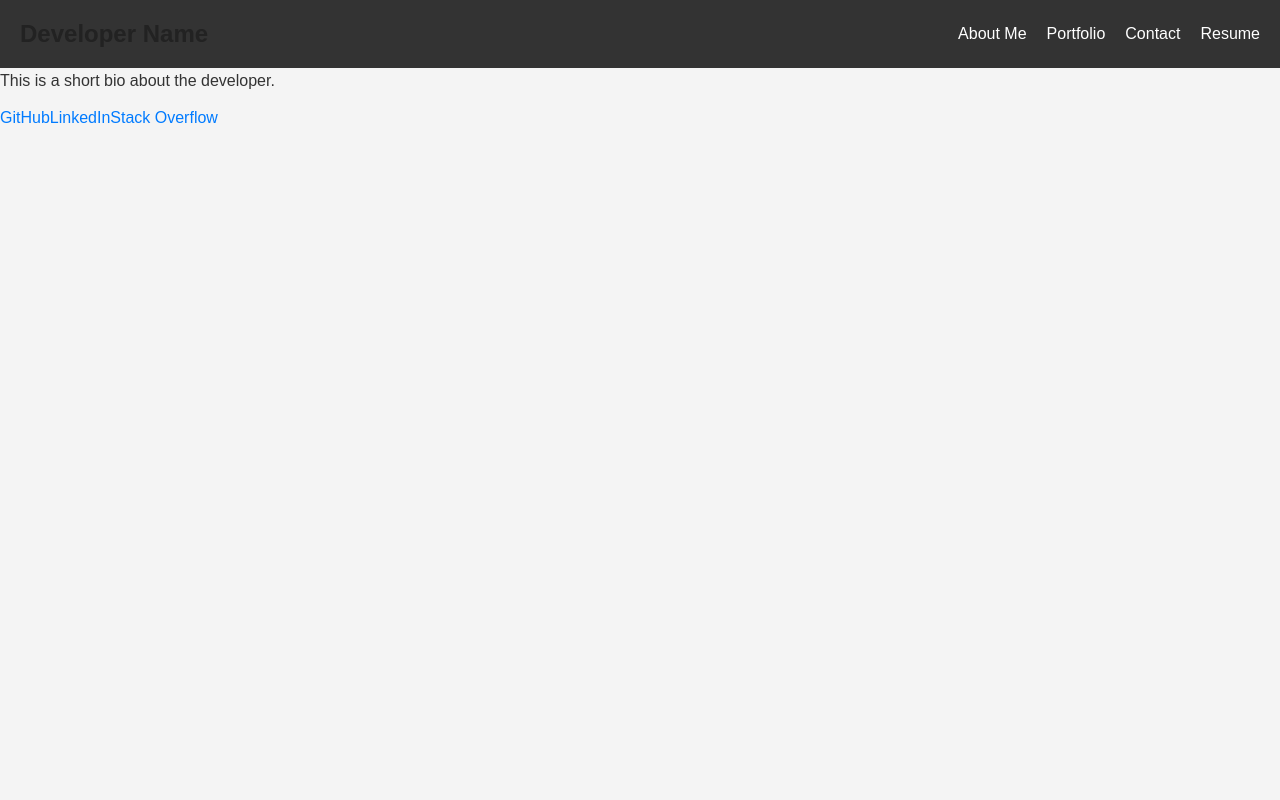
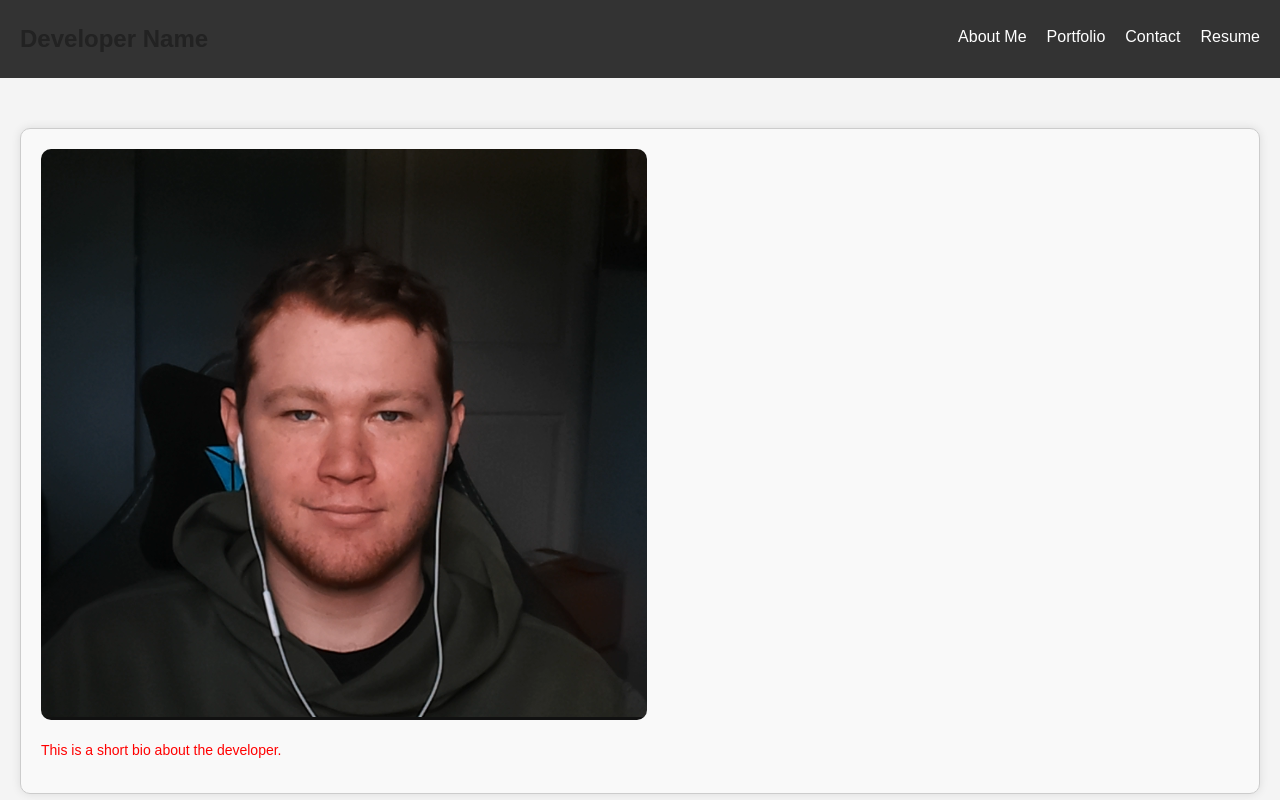
Before and after one commit to CameronGillum/React-Portfolio, a React (Vite) app: page / in a window 1280 px wide. Built offline with nearby package versions, Linux system fonts and the light colour scheme.

Commit message:
addsd css and text to all pages

```diff
--- a/src/components/AboutMe.jsx
+++ b/src/components/AboutMe.jsx
@@ -1,9 +1,13 @@
 import React from 'react';
+import '../styles/About.css';
 
 const AboutMe = () => {
   return (
-    <section id="about">
-      <p>This is a short bio about the developer.</p>
+    <section className='about'>
+      <img src='../public/assets/images/Cameron-Gillum.png' alt='A picture of the developer of this page.' />
+      <p>
+        This is a short bio about the developer.
+      </p>
     </section>
   );
 };
--- a/src/components/Contact.jsx
+++ b/src/components/Contact.jsx
@@ -1,7 +1,8 @@
-import React, { useState } from 'react';
+import React, { useState } from "react";
+import "../styles/Contact.css";
 
 const Contact = () => {
-  const [formData, setFormData] = useState({ name: '', email: '', message: '' });
+  const [formData, setFormData] = useState({ name: "", email: "", message: "" });
   const [errors, setErrors] = useState({});
 
   const validateEmail = (email) => {
@@ -15,11 +16,16 @@ const Contact = () => {
 
     if (!value) {
       setErrors({ ...errors, [name]: `${name} is required` });
-    } else if (name === 'email' && !validateEmail(value)) {
-      setErrors({ ...errors, email: 'Invalid email address' });
+    } else if (name === "email" && !validateEmail(value)) {
+      setErrors({ ...errors, email: "Invalid email address" });
     } else {
-      setErrors({ ...errors, [name]: '' });
+      setErrors({ ...errors, [name]: "" });
     }
+  };
+
+  const adjustTextareaHeight = (e) => {
+    e.target.style.height = "auto";
+    e.target.style.height = `${e.target.scrollHeight}px`;
   };
 
   return (
@@ -48,6 +54,8 @@ const Contact = () => {
           placeholder="Message"
           value={formData.message}
           onChange={handleChange}
+          onInput={adjustTextareaHeight}
+          rows="4"
         />
         {errors.message && <p>{errors.message}</p>}
 
--- a/src/components/Footer.jsx
+++ b/src/components/Footer.jsx
@@ -1,11 +1,12 @@
 import React from 'react';
+import '../styles/Footer.css';
 
 const Footer = () => {
   return (
     <footer>
-      <a href="https://github.com/username">GitHub</a>
-      <a href="https://linkedin.com/in/username">LinkedIn</a>
-      <a href="https://stackoverflow.com/users/username">Stack Overflow</a>
+      <a href="https://github.com/CameronGillum" target='_blank'>GitHub</a>
+      <a href="https://www.linkedin.com/in/cameron-gillum-0b957823a/" target='_blank'>LinkedIn</a>
+      <a href="https://stackoverflow.com/users/26840640/camerongillum" target='_blank'>Stack Overflow</a>
     </footer>
   );
 };
--- a/src/components/Portfolio.jsx
+++ b/src/components/Portfolio.jsx
@@ -1,9 +1,43 @@
-import React from 'react';
+import React from "react";
 
 const Portfolio = () => {
   const projects = [
-    { title: 'Project 1', image: '/assets/images/project1.jpg', link: '#', repo: '#' },
-    // Add five more projects
+    {
+      title: "Project 1",
+      image: "/assets/images/project1.jpg",
+      link: "#",
+      repo: "#",
+    },
+    {
+      title: "Project 2",
+      image: "/assets/images/project1.jpg",
+      link: "#",
+      repo: "#",
+    },
+    {
+      title: "Project 3",
+      image: "/assets/images/project1.jpg",
+      link: "#",
+      repo: "#",
+    },
+    {
+      title: "Project 4",
+      image: "/assets/images/project1.jpg",
+      link: "#",
+      repo: "#",
+    },
+    {
+      title: "Project 5",
+      image: "/assets/images/project1.jpg",
+      link: "#",
+      repo: "#",
+    },
+    {
+      title: "Project 6",
+      image: "/assets/images/project1.jpg",
+      link: "#",
+      repo: "#",
+    },
   ];
 
   return (
--- a/src/components/Resume.jsx
+++ b/src/components/Resume.jsx
@@ -1,17 +1,38 @@
-import React from 'react';
+import React from "react";
+import "../styles/Resume.css";
 
 const Resume = () => {
   return (
-    <section id="resume">
-      <a href="/assets/resume.pdf" download>Download Resume</a>
-      <h3>Proficiencies:</h3>
-      <ul>
-        <li>JavaScript</li>
-        <li>React</li>
-        <li>Node.js</li>
-        {/* Add more proficiencies */}
-      </ul>
-    </section>
+    <main className="resume-container">
+      <h3>Resume:</h3>
+      <a href="/assets/resume.pdf" download>
+        Download Resume
+      </a>
+
+      <section className="proficiency">
+        <h4>Front-end Proficiencies:</h4>
+        <ul>
+          <li>HTML</li>
+          <li>CSS</li>
+          <li>JavaScript</li>
+          <li>jQuery</li>
+          <li>responsive design</li>
+          <li>React</li>
+          <li>Bootstrap</li>
+        </ul>
+      </section>
+
+      <section className="proficiency">
+        <h4>Back-end Proficiencies:</h4>
+        <ul>
+          <li>APIs</li>
+          <li>Node.js</li>
+          <li>Express</li>
+          <li>MySQL, Sequelize</li>
+          <li>MongoDB, Mongoose</li>
+        </ul>
+      </section>
+    </main>
   );
 };
 
--- /dev/null
+++ b/src/styles/about.css
@@ -0,0 +1,44 @@
+/* Basic resets */
+* {
+    margin: 0;
+    padding: 0;
+    box-sizing: border-box;
+}
+
+body {
+    font-family: Arial, sans-serif;
+    line-height: 1.6;
+}
+
+/* About Me section styling */
+.about {
+    margin: 50px 20px;
+    padding: 20px;
+    border: 1px solid #ccc;
+    border-radius: 10px;
+    background-color: #f9f9f9;
+    box-shadow: 0 0 10px rgba(0, 0, 0, 0.1);
+}
+
+/* Headings */
+h2 {
+    font-size: 2em;
+    margin-bottom: 20px;
+    color: #333;
+}
+
+/* Paragraph styling */
+p {
+    font-size: 1.1em;
+    margin-bottom: 20px;
+    color: #555;
+    line-height: 1.8;
+}
+
+/* Image styling */
+img {
+    max-width: 100%;
+    height: auto;
+    border-radius: 10px;
+    margin-bottom: 20px;
+}
--- /dev/null
+++ b/src/styles/contact.css
@@ -0,0 +1,69 @@
+/* Basic resets */
+* {
+    margin: 0;
+    padding: 0;
+    box-sizing: border-box;
+}
+
+body {
+    font-family: Arial, sans-serif;
+    line-height: 1.6;
+}
+
+/* Contact section styling */
+#contact {
+    max-width: 600px;
+    margin: 50px auto;
+    padding: 20px;
+    border: 1px solid #ccc;
+    border-radius: 10px;
+    background-color: #f9f9f9;
+    box-shadow: 0 0 10px rgba(0, 0, 0, 0.1);
+}
+
+/* Form styling */
+form {
+    display: flex;
+    flex-direction: column;
+}
+
+/* Input styling */
+input[type="text"],
+input[type="email"],
+textarea {
+    padding: 10px;
+    margin-bottom: 10px;
+    border: 1px solid #ccc;
+    border-radius: 5px;
+    font-size: 16px;
+    resize: none;
+}
+
+/* Placeholder styling */
+input::placeholder,
+textarea::placeholder {
+    color: #aaa;
+}
+
+/* Error message styling */
+p {
+    color: red;
+    font-size: 14px;
+    margin-top: -10px;
+    margin-bottom: 10px;
+}
+
+/* Button styling */
+button {
+    padding: 10px 20px;
+    border: none;
+    border-radius: 5px;
+    background-color: #007bff;
+    color: white;
+    font-size: 16px;
+    cursor: pointer;
+}
+
+button:hover {
+    background-color: #0056b3;
+}
--- /dev/null
+++ b/src/styles/footer.css
@@ -0,0 +1,48 @@
+/* Reset margins and paddings */
+* {
+    margin: 0;
+    padding: 0;
+    box-sizing: border-box; /* Include padding and border in element's width/height */
+  }
+
+  /* Ensure the footer takes up the full width of the viewport without causing overflow */
+  footer {
+    width: 100%;
+    background-color: #333;
+    color: #fff;
+    padding: 20px;
+    text-align: center;
+  }
+
+  /* Ensure links are evenly spaced and centered */
+  footer a {
+    color: #fff;
+    text-decoration: none;
+    margin: 0 10px;
+  }
+
+  footer a:hover {
+    text-decoration: underline;
+  }
+
+  /* Sticky footer positioning */
+  html, body {
+    height: 100%;
+    margin: 0;
+    overflow-x: hidden; /* Prevent horizontal scrolling */
+  }
+
+  body {
+    display: flex;
+    flex-direction: column;
+  }
+
+  #root {
+    display: flex;
+    flex-direction: column;
+    flex: 1;
+  }
+
+  footer {
+    margin-top: auto;
+  }
--- /dev/null
+++ b/src/styles/resume.css
@@ -0,0 +1,32 @@
+/* Basic resets */
+* {
+    margin: 0;
+    padding: 0;
+    box-sizing: border-box;
+}
+
+body {
+    font-family: Arial, sans-serif;
+    line-height: 1.6;
+}
+
+/* Resume container styling */
+.resume-container {
+    padding-top: 20px;
+    padding-left: 50px; /* Move text 25px to the right */
+}
+
+/* Headings */
+h3, h4 {
+    margin-bottom: 20px;
+}
+
+/* Unordered lists */
+ul {
+    list-style-type: circle;
+    padding-left: 20px; /* Adjust padding to account for list style */
+}
+
+li {
+    margin-bottom: 5px;
+}
```
Also changed, not shown: public/assets/images/Cameron-Gillum.png (added).
